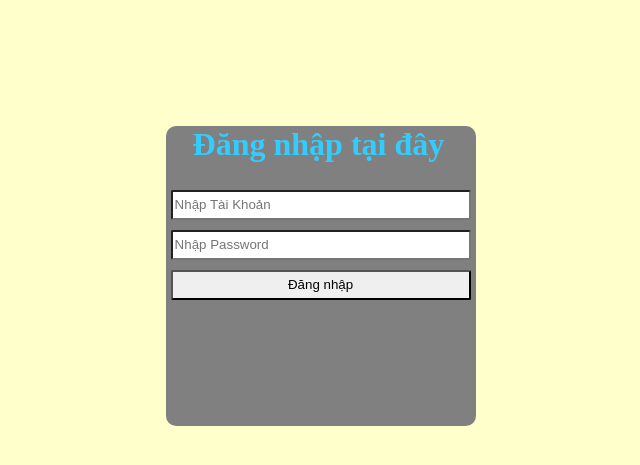
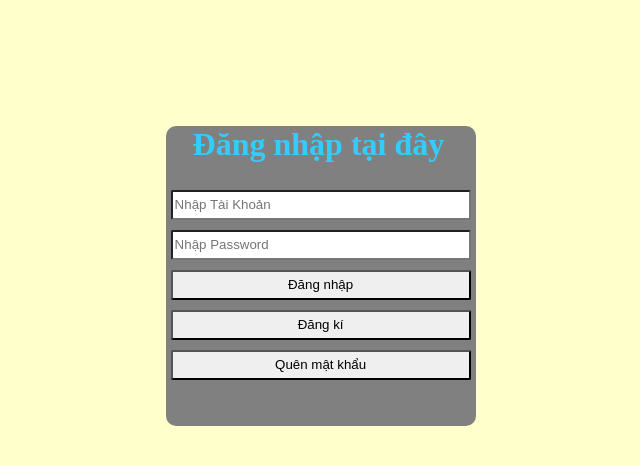
Before and after one commit to namy1622/ChuyenDe, a PHP site: page /login.php in a window 1280 px wide. Shown: the top 465 px of the page, without its empty margins (348-988 px from the left). Run offline with PHP 8.4, Linux system fonts and the light colour scheme.

Commit message:
Update login.php

```diff
--- a/BTL_ChuyenDe/Project/login.php
+++ b/BTL_ChuyenDe/Project/login.php
@@ -32,7 +32,15 @@ form{
       <h1>Đăng nhập tại đây</h1>
       <input type="text"  placeholder= "Nhập Tài Khoản" name="user"><br>
       <input type="password" placeholder="Nhập Password" name="password"><br>
-      <input type="Submit" value="Đăng nhập" name="login">
+      <input class="button" type="Submit" value="Đăng nhập" name="login">
+
+
+      <div class="second_login">
+            <input class="button" type="Submit" value="Đăng kí" name="create_account">
+            <input class="button" type="Submit" value="Quên mật khẩu" formaction="send.php" name="forgot_password">
+      </div>
+
+
    </form>
    </div>
 <?php
```
